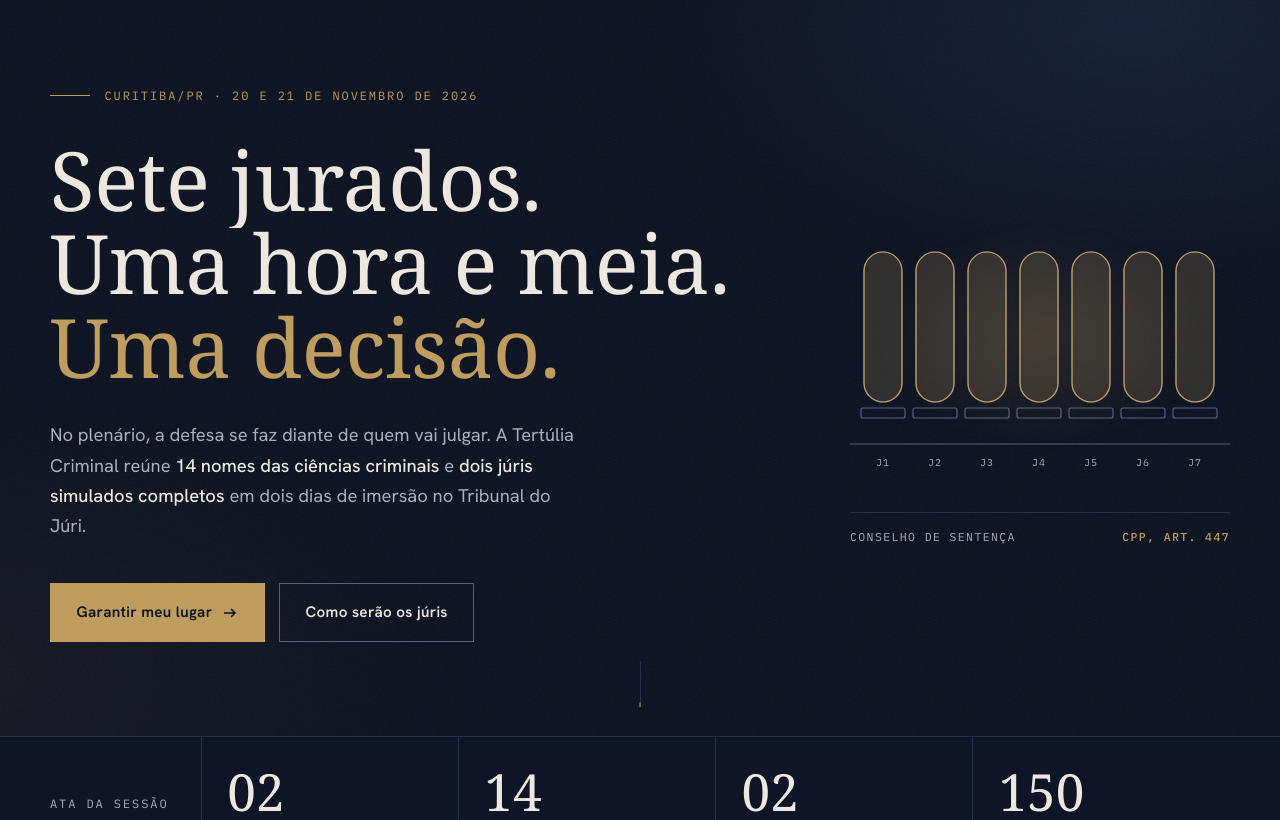
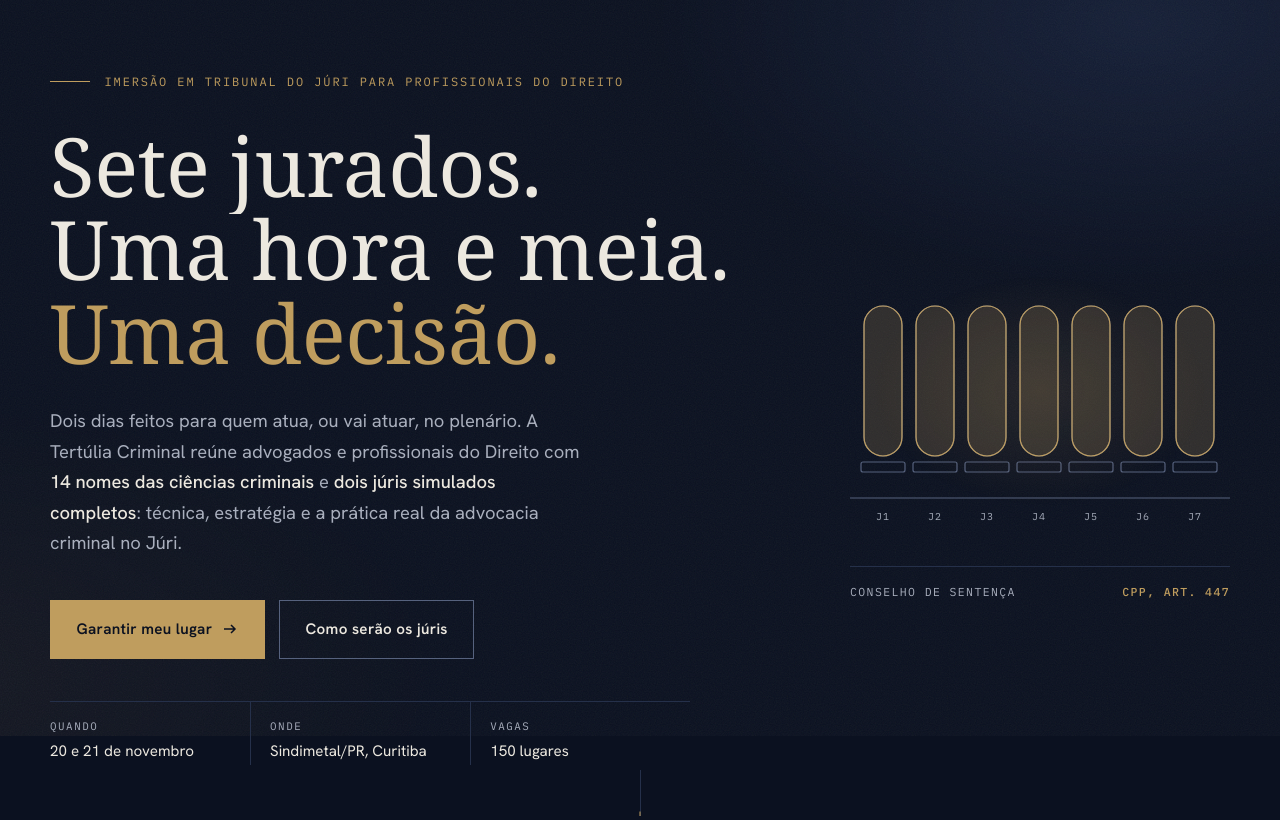
Before and after one commit to oryanleite/tertulia-criminal, a plain HTML site: page index.html in a window 1280 px wide. Shown: the part 64-884 px from the top of the page. Drawn offline with Linux system fonts and the light colour scheme; a web font is replaced by a local one.

Commit message:
Hero: deixa claro o público (profissionais do Direito) e adiciona faixa de informações
Co-Authored-By: Claude Opus 5.5 <noreply@anthropic.com>
Claude-Session: https://claude.ai/code/session_01RfnhMzui8Cmivd35Y3qrwB

```diff
--- a/index.html
+++ b/index.html
@@ -4,13 +4,13 @@
 <meta charset="utf-8">
 <meta name="viewport" content="width=device-width, initial-scale=1">
 <title>Tertúlia Criminal Curitiba · 20 e 21 de novembro de 2026</title>
-<meta name="description" content="Dois dias de imersão no Tribunal do Júri, em Curitiba. 14 palestrantes das ciências criminais, dois júris simulados completos e 150 vagas. Auditório do Sindimetal/PR, 20 e 21 de novembro de 2026.">
+<meta name="description" content="Imersão em Tribunal do Júri para profissionais do Direito, em Curitiba. 14 palestrantes das ciências criminais, dois júris simulados completos e 150 vagas. Auditório do Sindimetal/PR, 20 e 21 de novembro de 2026.">
 <meta name="theme-color" content="#0b1120">
 <link rel="icon" type="image/png" href="assets/favicon.png">
 <meta property="og:type" content="website">
 <meta property="og:locale" content="pt_BR">
 <meta property="og:title" content="Tertúlia Criminal Curitiba · Tribunal do Júri">
-<meta property="og:description" content="Dois dias, dois júris simulados, 14 palestrantes. 20 e 21 de novembro de 2026, Curitiba/PR.">
+<meta property="og:description" content="Imersão em Tribunal do Júri para profissionais do Direito: dois júris simulados e 14 palestrantes. 20 e 21 de novembro de 2026, Curitiba/PR.">
 <!-- DEPLOY STEP: trocar pelos endereços absolutos do site publicado -->
 <meta property="og:image" content="assets/og-image.jpg">
 <meta property="og:url" content="https://tertuliacriminal.br/">
@@ -103,6 +103,11 @@ h2{font-size:clamp(2.1rem,4.4vw,3.4rem)}
 .hero .sub{margin-top:2rem;max-width:52ch;color:var(--text-secondary);font-size:1.15rem}
 .hero .sub strong{color:var(--text-primary);font-weight:500}
 .hero .ctas{display:flex;flex-wrap:wrap;gap:.9rem;margin-top:2.6rem}
+.hero .meta{list-style:none;display:flex;flex-wrap:wrap;gap:0;margin-top:2.6rem;border-top:1px solid var(--line);max-width:640px}
+.hero .meta li{flex:1 1 0;min-width:150px;padding:1rem 1.2rem 0 0;font-size:.95rem;color:var(--text-primary)}
+.hero .meta li+li{padding-left:1.2rem;border-left:1px solid var(--line)}
+.hero .meta span{display:block;font-family:var(--mono);font-size:.68rem;letter-spacing:.14em;text-transform:uppercase;color:var(--text-secondary);margin-bottom:.25rem}
+@media (max-width:560px){.hero .meta li,.hero .meta li+li{flex-basis:100%;padding:.8rem 0;border-left:0;border-bottom:1px solid var(--line)}}
 .fade-up{opacity:0;transform:translateY(14px);animation:fadeUp 1s var(--ease-out) forwards}
 .d1{animation-delay:.1s}.d2{animation-delay:.85s}.d3{animation-delay:1.05s}.d4{animation-delay:1.3s}
 @keyframes fadeUp{to{opacity:1;transform:none}}
@@ -349,7 +354,7 @@ body.paused *,body.paused *::before,body.paused *::after{animation-play-state:pa
 <section class="hero" id="topo" aria-labelledby="h-hero">
   <div class="wrap">
     <div>
-      <p class="kicker fade-up d1">Curitiba/PR · 20 e 21 de novembro de 2026</p>
+      <p class="kicker fade-up d1">Imersão em Tribunal do Júri para profissionais do Direito</p>
       <h1 id="h-hero">
         <span class="sr">Sete jurados. Uma hora e meia. Uma decisão.</span>
         <span aria-hidden="true">
@@ -358,12 +363,17 @@ body.paused *,body.paused *::before,body.paused *::after{animation-play-state:pa
           <span class="ln"><span>Uma decisão.</span></span>
         </span>
       </h1>
-      <p class="sub fade-up d2">No plenário, a defesa se faz diante de quem vai julgar. A Tertúlia Criminal reúne <strong>14 nomes das ciências criminais</strong> e <strong>dois júris simulados completos</strong> em dois dias de imersão no Tribunal do Júri.</p>
+      <p class="sub fade-up d2">Dois dias feitos para quem atua, ou vai atuar, no plenário. A Tertúlia Criminal reúne advogados e profissionais do Direito com <strong>14 nomes das ciências criminais</strong> e <strong>dois júris simulados completos</strong>: técnica, estratégia e a prática real da advocacia criminal no Júri.</p>
       <div class="ctas fade-up d3">
         <a class="btn" href="#ingressos" data-ticket>Garantir meu lugar
           <svg viewBox="0 0 16 16" aria-hidden="true"><path d="M2 8h11M9 4l4 4-4 4" fill="none" stroke="currentColor" stroke-width="1.5"/></svg></a>
         <a class="btn ghost" href="#rito">Como serão os júris</a>
       </div>
+      <ul class="meta fade-up d4" aria-label="Informações do evento">
+        <li><span>Quando</span>20 e 21 de novembro</li>
+        <li><span>Onde</span>Sindimetal/PR, Curitiba</li>
+        <li><span>Vagas</span>150 lugares</li>
+      </ul>
     </div>
 
     <figure class="conselho fade-up d4" id="conselho" aria-hidden="true">
```
